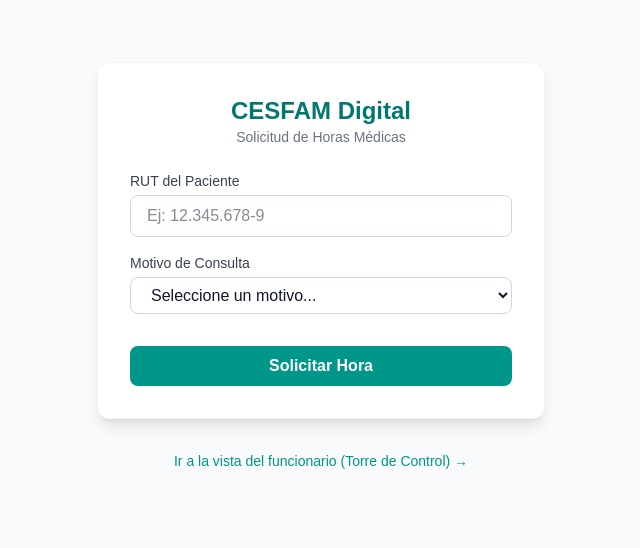
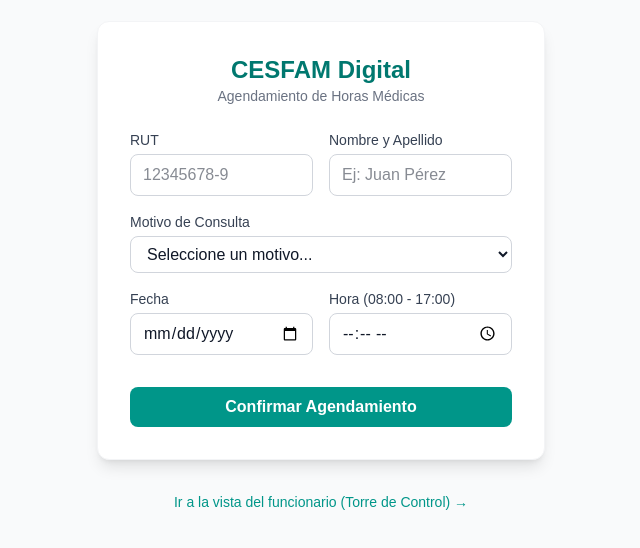
Before and after one commit to agusttd/cesfam-pmv, a Next.js app: page / in a window 1280 px wide. Shown: the part 134-682 px from the top of the page, without its empty margins (319-959 px from the left). Built offline with nearby package versions, Linux system fonts and the light colour scheme; no server answers.

Commit message:
Mejoras aplicadas: Nombre, validación de horario y bloqueo de duplicados

```diff
--- a/app/page.tsx
+++ b/app/page.tsx
@@ -6,61 +6,131 @@ import { supabase } from "@/lib/supabase";
 
 export default function FormularioPaciente() {
   const [rut, setRut] = useState("");
+  const [nombre, setNombre] = useState("");
   const [motivo, setMotivo] = useState("");
+  const [fecha, setFecha] = useState("");
+  const [hora, setHora] = useState("");
   const [enviando, setEnviando] = useState(false);
+
+  const [mensajeExito, setMensajeExito] = useState("");
+  const [mensajeError, setMensajeError] = useState("");
+
+  const validarRut = (rutP: string) => {
+    const regex = /^[0-9]{7,8}-[0-9kK]{1}$/;
+    return regex.test(rutP);
+  };
 
   const handleSubmit = async (e: React.FormEvent) => {
     e.preventDefault();
     setEnviando(true);
+    setMensajeError("");
+    setMensajeExito("");
 
-    // Inserción de datos en Supabase
-    const { error } = await supabase
-      .from("citas")
-      .insert([{ rut_paciente: rut, motivo: motivo, estado: "Agendado automáticamente" }]);
+    // Validación 1: RUT
+    if (!validarRut(rut)) {
+      setMensajeError("Formato de RUT inválido. Debe ser sin puntos y con guion (Ej: 12345678-9).");
+      setEnviando(false);
+      return;
+    }
+
+    // Validación 2: Nombre Mínimo 4 caracteres
+    if (nombre.trim().length < 4) {
+      setMensajeError("Por favor, ingresa un nombre y apellido válido.");
+      setEnviando(false);
+      return;
+    }
+
+    // Validación 3: Horario CESFAM (De 08:00 a 17:00)
+    const horaSeleccionada = parseInt(hora.split(":")[0]);
+    if (horaSeleccionada < 8 || horaSeleccionada > 16) {
+      setMensajeError("El horario de atención del CESFAM es entre las 08:00 y las 17:00 hrs.");
+      setEnviando(false);
+      return;
+    }
+
+    const { error } = await supabase.from("citas").insert([
+      {
+        rut_paciente: rut,
+        nombre_paciente: nombre.trim(),
+        motivo: motivo,
+        fecha_cita: fecha,
+        hora_cita: hora,
+      },
+    ]);
 
     if (error) {
-      console.error("Error al guardar:", error);
-      alert("Hubo un error al solicitar la hora.");
+      console.error("Error BD:", error);
+      if (error.code === "23505") {
+        setMensajeError("Ya tienes una hora agendada para este mismo motivo.");
       } else {
-      alert("¡Solicitud enviada con éxito al CESFAM!");
+        setMensajeError("Hubo un error de conexión. Inténtalo más tarde.");
+      }
+    } else {
+      setMensajeExito("¡Hora médica agendada con éxito en el CESFAM!");
       setRut("");
+      setNombre("");
       setMotivo("");
+      setFecha("");
+      setHora("");
     }
 
     setEnviando(false);
   };
+
+  const hoy = new Date().toISOString().split("T")[0];
 
   return (
     <main className="min-h-screen bg-gray-50 flex flex-col items-center justify-center p-4">
       <div className="bg-white p-8 rounded-xl shadow-lg w-full max-w-md border border-gray-100">
         <div className="text-center mb-6">
           <h1 className="text-2xl font-bold text-teal-700">CESFAM Digital</h1>
-          <p className="text-sm text-gray-500">Solicitud de Horas Médicas</p>
+          <p className="text-sm text-gray-500">Agendamiento de Horas Médicas</p>
         </div>
 
+        {mensajeError && (
+          <div className="mb-4 p-3 bg-red-100 border-l-4 border-red-500 text-red-700 text-sm rounded">
+            {mensajeError}
+          </div>
+        )}
+
+        {mensajeExito && (
+          <div className="mb-4 p-3 bg-emerald-100 border-l-4 border-emerald-500 text-emerald-700 text-sm rounded">
+            {mensajeExito}
+          </div>
+        )}
+
         <form onSubmit={handleSubmit} className="space-y-4">
+          <div className="grid grid-cols-2 gap-4">
             <div>
-            <label className="block text-sm font-medium text-gray-700 mb-1">
-              RUT del Paciente
-            </label>
+              <label className="block text-sm font-medium text-gray-700 mb-1">RUT</label>
               <input
                 type="text"
-              placeholder="Ej: 12.345.678-9"
+                placeholder="12345678-9"
                 value={rut}
                 onChange={(e) => setRut(e.target.value)}
-              className="w-full px-4 py-2 text-gray-900 bg-white border border-gray-300 rounded-lg focus:ring-2 focus:ring-teal-500 focus:border-teal-500 outline-none transition-all"
+                className="w-full px-3 py-2 text-gray-900 bg-white border border-gray-300 rounded-lg focus:ring-2 focus:ring-teal-500 outline-none"
                 required
               />
             </div>
+            <div>
+              <label className="block text-sm font-medium text-gray-700 mb-1">Nombre y Apellido</label>
+              <input
+                type="text"
+                placeholder="Ej: Juan Pérez"
+                value={nombre}
+                onChange={(e) => setNombre(e.target.value)}
+                className="w-full px-3 py-2 text-gray-900 bg-white border border-gray-300 rounded-lg focus:ring-2 focus:ring-teal-500 outline-none"
+                required
+              />
+            </div>
+          </div>
 
           <div>
-            <label className="block text-sm font-medium text-gray-700 mb-1">
-              Motivo de Consulta
-            </label>
+            <label className="block text-sm font-medium text-gray-700 mb-1">Motivo de Consulta</label>
             <select
               value={motivo}
               onChange={(e) => setMotivo(e.target.value)}
-              className="w-full px-4 py-2 text-gray-900 bg-white border border-gray-300 rounded-lg focus:ring-2 focus:ring-teal-500 focus:border-teal-500 outline-none transition-all"
+              className="w-full px-3 py-2 text-gray-900 bg-white border border-gray-300 rounded-lg focus:ring-2 focus:ring-teal-500 outline-none"
               required
             >
               <option value="" disabled>Seleccione un motivo...</option>
@@ -70,6 +140,32 @@ export default function FormularioPaciente() {
             </select>
           </div>
 
+          <div className="grid grid-cols-2 gap-4">
+            <div>
+              <label className="block text-sm font-medium text-gray-700 mb-1">Fecha</label>
+              <input
+                type="date"
+                min={hoy}
+                value={fecha}
+                onChange={(e) => setFecha(e.target.value)}
+                className="w-full px-3 py-2 text-gray-900 bg-white border border-gray-300 rounded-lg focus:ring-2 focus:ring-teal-500 outline-none"
+                required
+              />
+            </div>
+            <div>
+              <label className="block text-sm font-medium text-gray-700 mb-1">Hora (08:00 - 17:00)</label>
+              <input
+                type="time"
+                min="08:00"
+                max="17:00"
+                value={hora}
+                onChange={(e) => setHora(e.target.value)}
+                className="w-full px-3 py-2 text-gray-900 bg-white border border-gray-300 rounded-lg focus:ring-2 focus:ring-teal-500 outline-none"
+                required
+              />
+            </div>
+          </div>
+
           <button
             type="submit"
             disabled={enviando}
@@ -77,7 +173,7 @@ export default function FormularioPaciente() {
               enviando ? "bg-teal-400 cursor-not-allowed" : "bg-teal-600 hover:bg-teal-700"
             }`}
           >
-            {enviando ? "Procesando..." : "Solicitar Hora"}
+            {enviando ? "Procesando..." : "Confirmar Agendamiento"}
           </button>
         </form>
       </div>
--- a/app/torre-de-control/page.tsx
+++ b/app/torre-de-control/page.tsx
@@ -7,21 +7,23 @@ import { supabase } from "@/lib/supabase";
 interface Cita {
   id: number;
   rut_paciente: string;
+  nombre_paciente: string;
   motivo: string;
+  fecha_cita: string;
+  hora_cita: string;
   estado: string;
-  fecha_solicitud: string;
 }
 
 export default function TorreDeControl() {
   const [citasPendientes, setCitasPendientes] = useState<Cita[]>([]);
 
   useEffect(() => {
-    // Se cargan las citas existentes al abrir la página
     const fetchCitas = async () => {
       const { data, error } = await supabase
         .from("citas")
         .select("*")
-        .order("fecha_solicitud", { ascending: false });
+        .order("fecha_cita", { ascending: true }) // Ordenamos por fecha de atención
+        .order("hora_cita", { ascending: true }); // Y luego por hora
 
       if (data) setCitasPendientes(data);
       if (error) console.error("Error al cargar citas:", error);
@@ -29,25 +31,28 @@ export default function TorreDeControl() {
 
     fetchCitas();
 
-    // se actualizan los cambios en tiempo real
     const channel = supabase
       .channel("cambios-en-citas")
       .on(
         "postgres_changes",
         { event: "INSERT", schema: "public", table: "citas" },
         (payload) => {
-          // Cuando llega un nuevo INSERT a la BD, lo agregamos arriba en la tabla visual
-          console.log("¡Nueva cita recibida en tiempo real!", payload.new);
-          setCitasPendientes((prev) => [payload.new as Cita, ...prev]);
+          setCitasPendientes((prev) => [...prev, payload.new as Cita]);
         }
       )
       .subscribe();
 
-    // Limpieza al cerrar la página
     return () => {
       supabase.removeChannel(channel);
     };
   }, []);
+
+  // Función para darle un formato bonito a la fecha (Ej: 21-06-2026)
+  const formatearFecha = (fechaOriginal: string) => {
+    if (!fechaOriginal) return "";
+    const partes = fechaOriginal.split("-");
+    return `${partes[2]}-${partes[1]}-${partes[0]}`;
+  };
 
   return (
     <main className="min-h-screen bg-slate-100 p-8">
@@ -70,23 +75,29 @@ export default function TorreDeControl() {
           <table className="w-full text-left border-collapse">
             <thead>
               <tr className="bg-slate-50 border-b border-slate-200 text-sm font-semibold text-slate-600">
-                <th className="p-4">RUT Paciente</th>
+                <th className="p-4">Paciente</th>
+                <th className="p-4">RUT</th>
                 <th className="p-4">Motivo</th>
+                <th className="p-4">Fecha</th>
+                <th className="p-4">Hora</th>
                 <th className="p-4">Estado del Sistema</th>
               </tr>
             </thead>
             <tbody>
               {citasPendientes.length === 0 ? (
                 <tr>
-                  <td colSpan={3} className="p-8 text-center text-slate-500">
-                    No hay solicitudes pendientes.
+                  <td colSpan={6} className="p-8 text-center text-slate-500">
+                    No hay solicitudes registradas.
                   </td>
                 </tr>
               ) : (
                 citasPendientes.map((cita) => (
                   <tr key={cita.id} className="border-b border-slate-100 hover:bg-slate-50 transition-colors">
-                    <td className="p-4 font-medium text-slate-700">{cita.rut_paciente}</td>
+                    <td className="p-4 font-bold text-slate-800">{cita.nombre_paciente}</td>
+                    <td className="p-4 text-slate-500 text-sm">{cita.rut_paciente}</td>
                     <td className="p-4 text-slate-600">{cita.motivo}</td>
+                    <td className="p-4 text-slate-600 font-medium">{formatearFecha(cita.fecha_cita)}</td>
+                    <td className="p-4 text-slate-600 font-medium">{cita.hora_cita}</td>
                     <td className="p-4">
                       <span className={`px-3 py-1 rounded-full text-xs font-semibold ${
                         cita.estado === "Agendado automáticamente"
```
Lines whose indentation alone changed are shown as unchanged.
